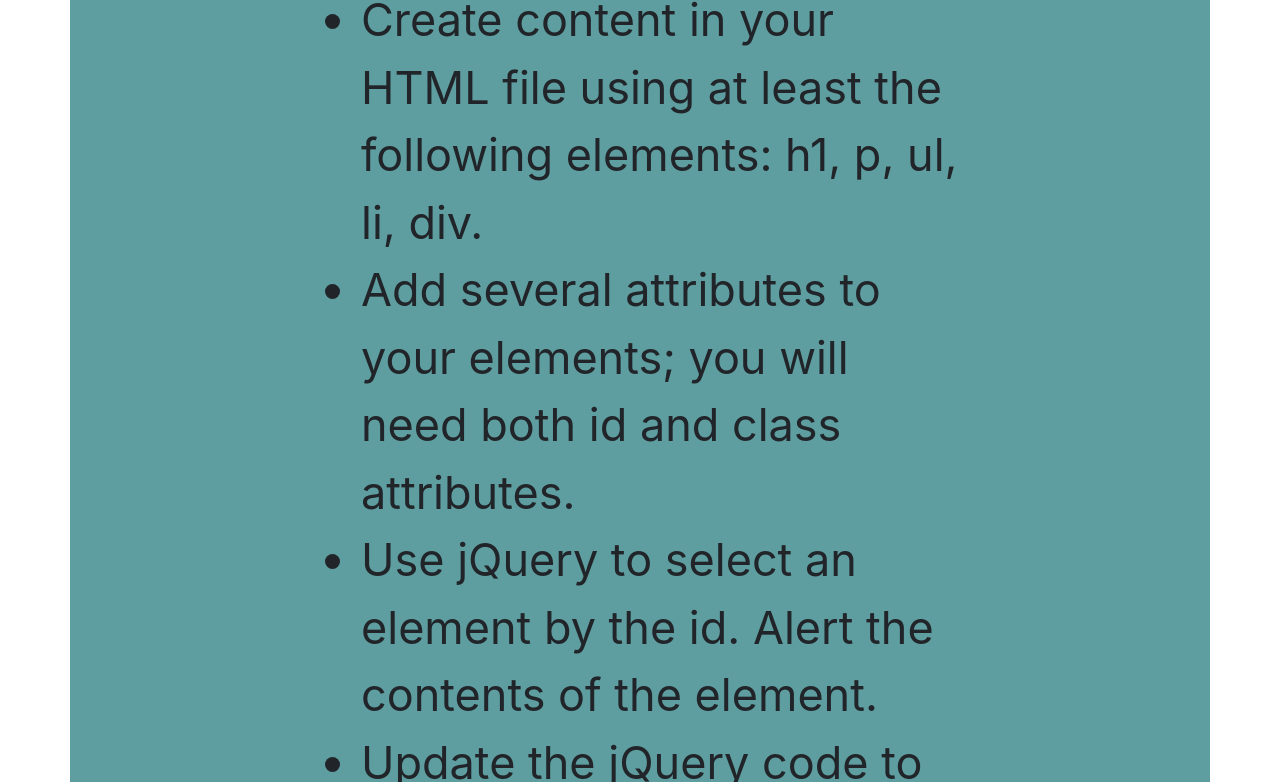
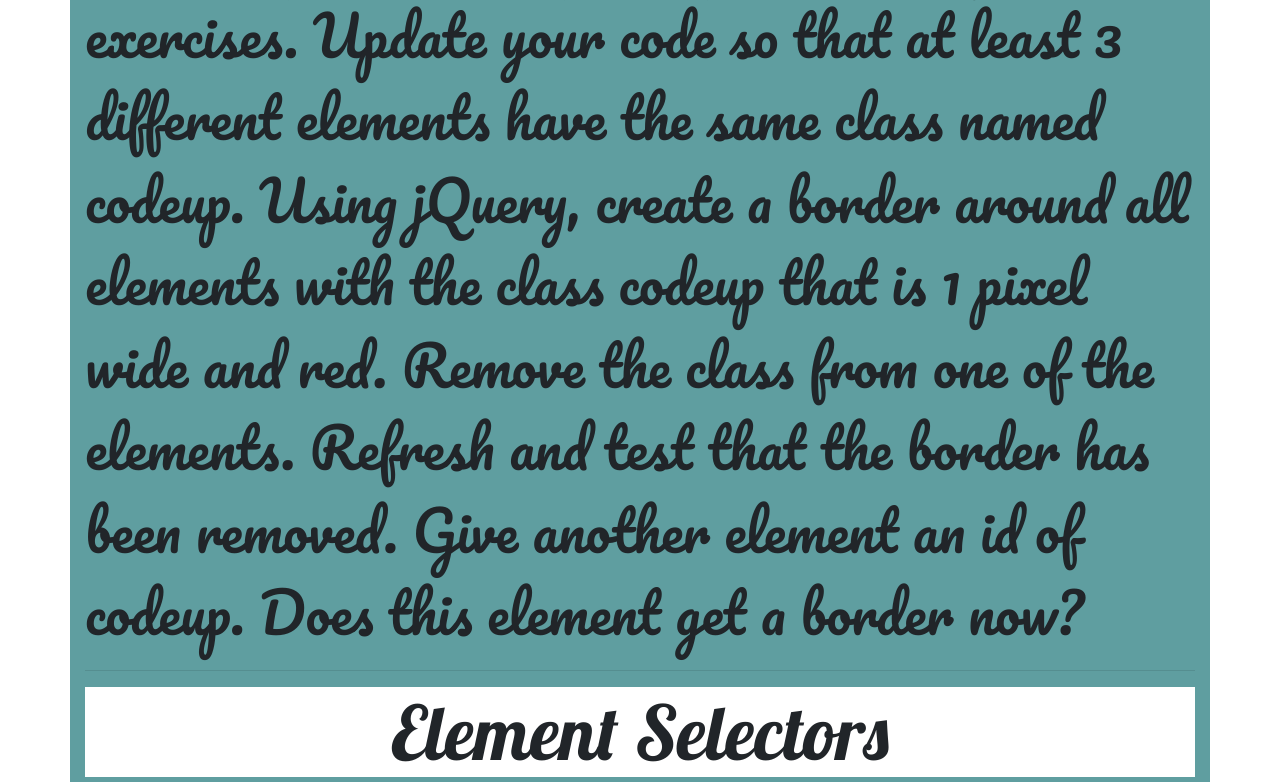
Before and after one commit to Cooks-Johns/codeup-web-exercises, a plain HTML site: page jquery_exercises.html in a window 1280 px wide. Shown: the part 731-1513 px from the top of the page. Drawn offline with nearby package versions, Linux system fonts and the light colour scheme; a web font is replaced by a local one.

Commit message:
v2.4 styles by jQurey

```diff
--- a/jquery_exercises.html
+++ b/jquery_exercises.html
@@ -7,6 +7,9 @@
     <link rel="stylesheet" href="https://maxcdn.bootstrapcdn.com/bootstrap/4.0.0/css/bootstrap.min.css"
           integrity="sha384-Gn5384xqQ1aoWXA+058RXPxPg6fy4IWvTNh0E263XmFcJlSAwiGgFAW/dAiS6JXm" crossorigin="anonymous"/>
     <link href="https://fonts.googleapis.com/css?family=Hi+Melody|Lobster" rel="stylesheet">
+    <link href="https://fonts.googleapis.com/css?family=Pacifico" rel="stylesheet">
+
+
 
 
     <style>
@@ -14,16 +17,10 @@
             background-color: cadetblue;
         }
 
-        .container {
-                max-width: 1140px;
-                padding: 251px;
-            }
-        h1, h2 {
-            text-align: center;
-            background-color: white;
-            font-family: 'Lobster', cursive;
-        }
-
+        /*.container {*/
+                /*max-width: 1140px;*/
+                /*padding: 251px;*/
+            /*}*/
     </style>
 
 </head>
@@ -80,14 +77,43 @@
             alert('Bye! Thanks for the DOM loading!')
         });
 
-        $('p').css('font-size', '14px');
-        $('h1').css('font-size', '150px');
-        $('h2').css('font-size', '75px');
-        $('li').css('font-size', '45px');
+        $('p').css({
+            'font-size': '55px',
+            'font-family': 'Pacifico'
+
+        });
+
+        $('h1').css({
+            'font-size': '150px',
+            'font-family': 'Lobster',
+            'background-color': 'white',
+            'text-align': 'center'
 
 
+        });
+        $('h2').css({
+            'font-size': '75px',
+            'font-family': 'Lobster',
+            'background-color': 'white',
+            'text-align': 'center'
 
-        console.log.$('h1#blowOut').text
+        });
+
+        $('li').css({
+            'font-size': '25px',
+            'text-align': 'center'
+
+        });
+
+        // $('container').css({
+        //          {
+        //         'max-width': '1140px',
+        //         'padding': '251px'
+        //
+        // });
+
+
+        console.log.$('h1#blowOut').text('h2')
     </script>
 </body>
 </html>
```
